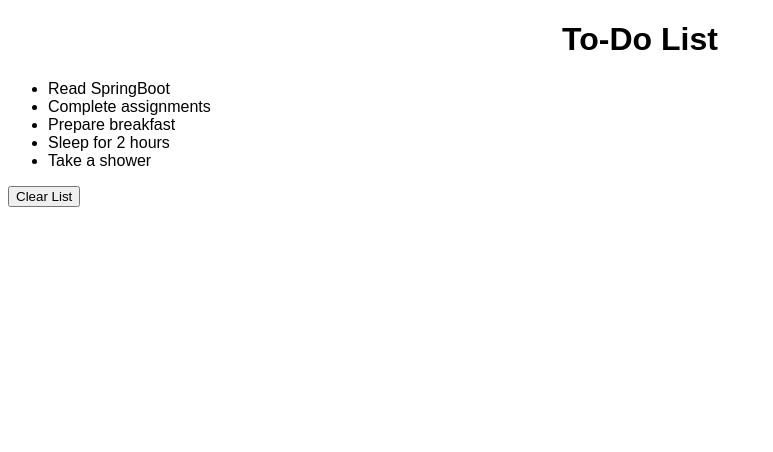
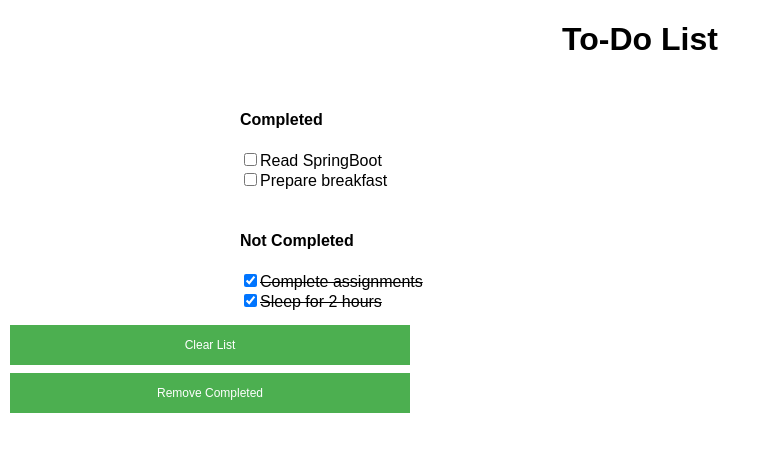
Before and after one commit to sidsrivastavasks/ToDoListReact, a React (Create React App) app: page / in a window 1280 px wide. Shown: the top 452 px of the page, without its empty margins (0-773 px from the left). Built offline with nearby package versions, Linux system fonts and the light colour scheme.

Commit message:
checkpoint 5 done

```diff
--- a/src/Component/Body/Body.js
+++ b/src/Component/Body/Body.js
@@ -1,24 +1,37 @@
 import React, { useState } from "react";
 import List from "./List";
 import EmptyList from "../Buttons/EmptyList";
+import RemoveCompleted from "../Buttons/RemoveCompleted";
 
 function Body() {
     const [listData, setListData] = useState([
-        "Read SpringBoot",
-        "Complete assignments",
-        "Prepare breakfast",
-        "Sleep for 2 hours",
-        "Take a shower",
+        { name: "Read SpringBoot", completed: false, id: "1" },
+        { name: "Complete assignments", completed: true, id: "2" },
+        { name: "Prepare breakfast", completed: false, id: "3" },
+        { name: "Sleep for 2 hours", completed: true, id: "4" },
     ]);
 
     const removeData = () => {
         setListData([]);
     };
 
+    function handelRemoveCompleted() {
+        const newList = listData.filter((item) => item.completed === false);
+        setListData(newList);
+    }
+
+    function updateTask(id) {
+        const newList = [...listData];
+        const item = newList.find((item) => item.id === id);
+        item.completed = !item.completed;
+        setListData(newList);
+    }
+
     return (
-        <div>
-            <List data={listData} />
+        <div className="card">
+            <List data={listData} onTaskClick={updateTask} />
             <EmptyList clearList={removeData} />
+            <RemoveCompleted onRemoveCompleted={handelRemoveCompleted} />
         </div>
     );
 }
--- a/src/Component/Body/List.js
+++ b/src/Component/Body/List.js
@@ -1,16 +1,43 @@
-function List({ data }) {
-    return (
-        <>
-            {data != null && data.length > 0 ? (
-                <ul>
-                    {data.map((item, index) => (
-                        <li key={index}>{item}</li>
-                    ))}
-                </ul>
-            ) : (
-                <p>Nothing to do buddy. Sleep!!</p>
-            )}
-        </>
+function List({ data, onTaskClick }) {
+    return data == null || data.length === 0 ? (
+        <p>No tasks to show</p>
+    ) : (
+        <div className="list">
+            <div className="completed">
+                <h4>Completed</h4>
+                {data.map((item) =>
+                    item.completed == true ? null : (
+                        <div key={item.id}>
+                            <input
+                                style={{ cursor: "pointer" }}
+                                type="checkbox"
+                                checked={item.completed}
+                                onChange={() => onTaskClick(item.id)}
+                            />
+                            <span>{item.name}</span>
+                        </div>
+                    )
+                )}
+            </div>
+            <div className="not-completed">
+                <h4>Not Completed</h4>
+                {data.map((item) =>
+                    item.completed == false ? null : (
+                        <div key={item.id}>
+                            <input
+                                style={{ cursor: "pointer" }}
+                                type="checkbox"
+                                checked={item.completed}
+                                onChange={() => onTaskClick(item.id)}
+                            />
+                            <s>
+                                <span>{item.name}</span>
+                            </s>
+                        </div>
+                    )
+                )}
+            </div>
+        </div>
     );
 }
 
--- /dev/null
+++ b/src/Component/Buttons/RemoveCompleted.js
@@ -0,0 +1,12 @@
+function RemoveCompleted({ onRemoveCompleted }) {
+    function handelClick() {
+        onRemoveCompleted();
+    }
+    return (
+        <button className="btn btn-danger" onClick={handelClick}>
+            Remove Completed
+        </button>
+    );
+}
+
+export default RemoveCompleted;
--- a/src/styles.css
+++ b/src/styles.css
@@ -9,3 +9,34 @@
 .Subheader {
     text-align: center;
 }
+.card {
+    display: flex;
+    flex-direction: column;
+    justify-content: center;
+}
+.list {
+    display: flex;
+    flex-direction: column;
+    align-items: center;
+}
+.completed {
+    margin: 10px;
+    width: 100vh;
+}
+.not-completed {
+    margin: 10px;
+    width: 100vh;
+}
+button {
+    background-color: #4caf50;
+    border: 6px;
+    color: white;
+    padding: 10px 8px;
+    text-align: center;
+    text-decoration: none;
+    font-size: 12px;
+    margin: 4px 2px;
+    align-items: center;
+    width: 400px;
+    height: 40px;
+}
```
